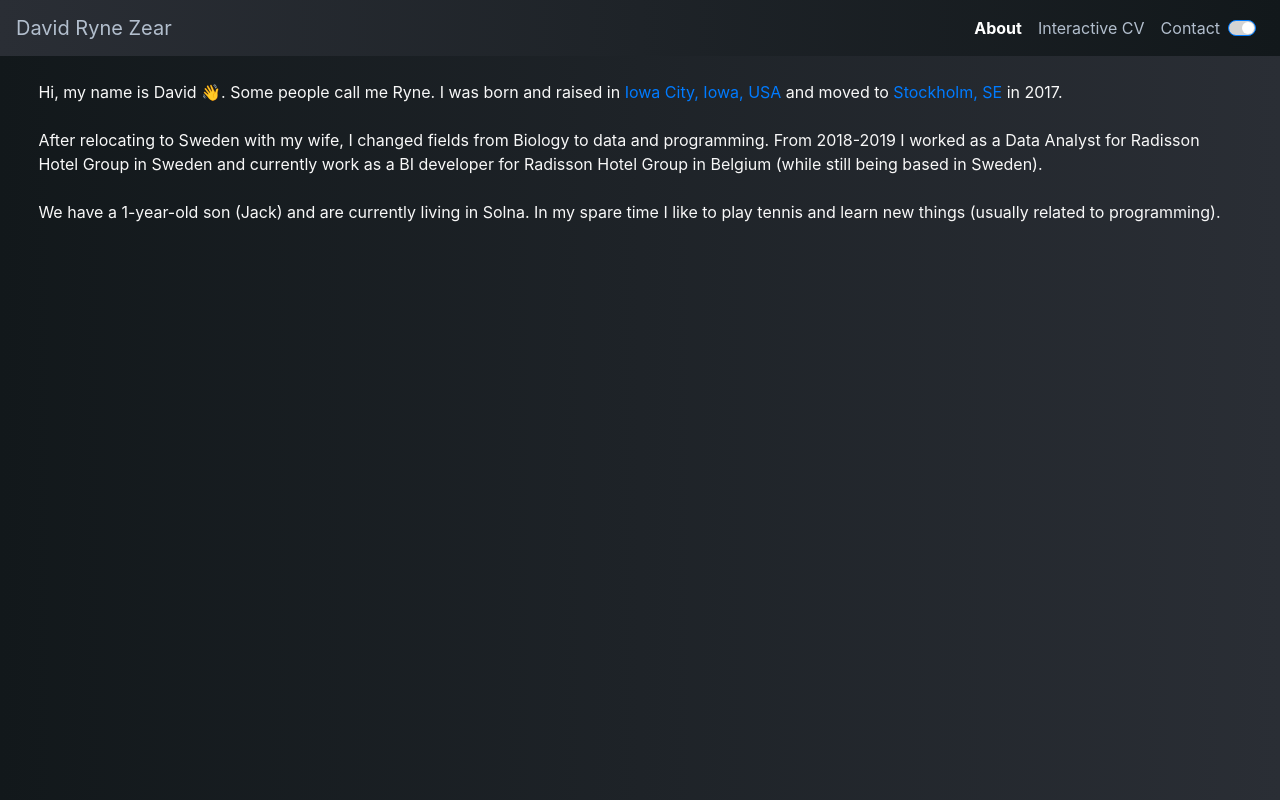
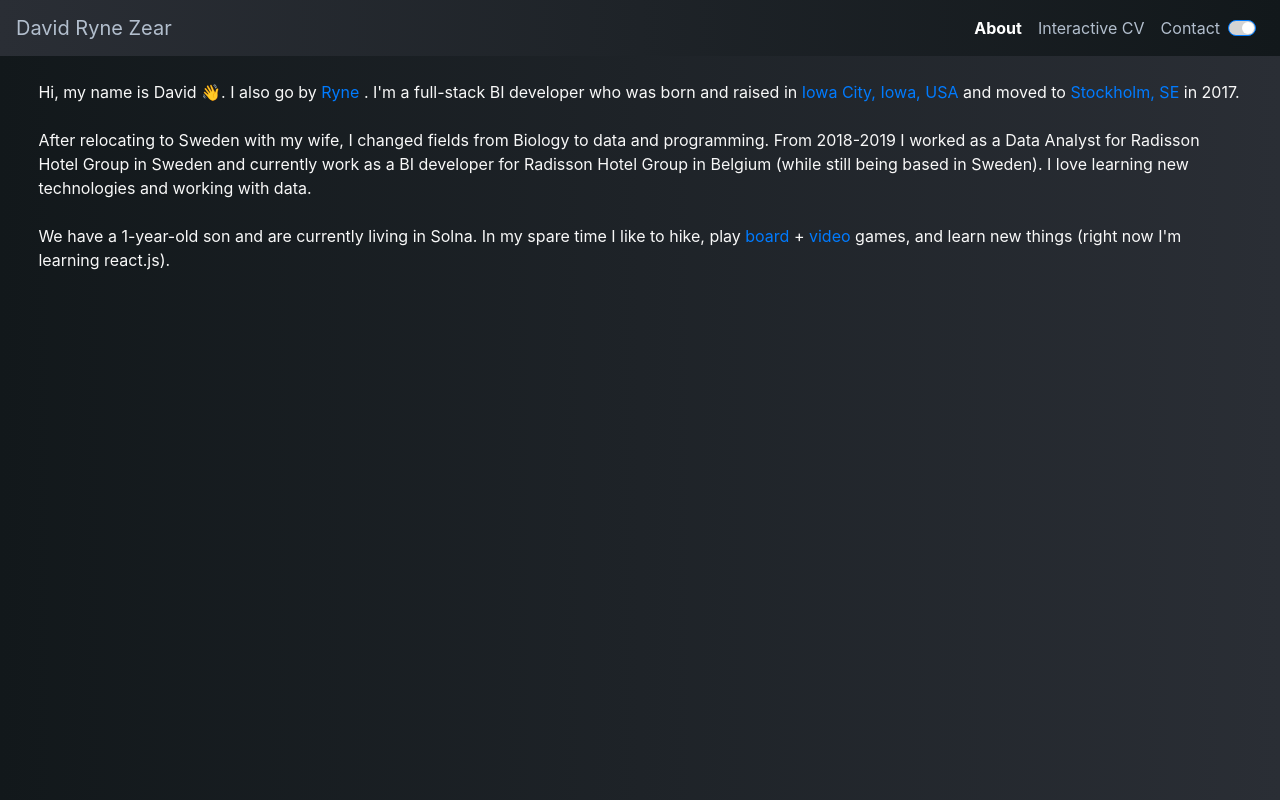
Before and after one commit to drzear/drz-home, a React (Create React App) app: page /about in a window 1280 px wide. Built offline with nearby package versions, Linux system fonts and the light colour scheme.

Commit message:
:construction: cv dates, about info

```diff
--- a/src/Components/Pages/About/About.tsx
+++ b/src/Components/Pages/About/About.tsx
@@ -13,11 +13,22 @@ class About extends React.Component {
                         <span role="img" aria-label="wave">
                             👋
                         </span>
-                        . Some people call me Ryne. I was born and raised in{" "}
+                        . I also go by{" "}
+                        <a
+                            target="_blank"
+                            rel="noopener noreferrer"
+                            href="https://en.wikipedia.org/wiki/Ryne_Sandberg"
+                            title="Ryne Sandberg, Cubs baseball great"
+                        >
+                            Ryne
+                        </a>{" "}
+                        . I'm a full-stack BI developer who was born and raised
+                        in{" "}
                         <a
                             target="_blank"
                             rel="noopener noreferrer"
                             href="https://www.google.com/maps/place/Iowa+City,+IA,+USA/@41.64716,-91.6094031,12z/data=!3m1!4b1!4m5!3m4!1s0x87e441c16a208817:0x6d711867870582b0!8m2!3d41.6611277!4d-91.5301683"
+                            title="Iowa City on Google Maps"
                         >
                             Iowa City, Iowa, USA
                         </a>{" "}
@@ -26,6 +37,7 @@ class About extends React.Component {
                             target="_blank"
                             rel="noopener noreferrer"
                             href="https://www.google.com/maps/place/Stockholm/@59.3261917,17.7018811,10z/data=!3m1!4b1!4m5!3m4!1s0x465f763119640bcb:0xa80d27d3679d7766!8m2!3d59.3293235!4d18.0685808"
+                            title="Stockholm on Google Maps"
                         >
                             Stockholm, SE
                         </a>{" "}
@@ -37,12 +49,31 @@ class About extends React.Component {
                         2018-2019 I worked as a Data Analyst for Radisson Hotel
                         Group in Sweden and currently work as a BI developer for
                         Radisson Hotel Group in Belgium (while still being based
-                        in Sweden).
+                        in Sweden). I love learning new technologies and working
+                        with data.
                         <br />
                         <br />
-                        We have a 1-year-old son (Jack) and are currently living
-                        in Solna. In my spare time I like to play tennis and
-                        learn new things (usually related to programming).
+                        We have a 1-year-old son and are currently living in
+                        Solna. In my spare time I like to hike, play{" "}
+                        <a
+                            target="_blank"
+                            rel="noopener noreferrer"
+                            href="https://boardgamegeek.com/boardgame/201808/clank-deck-building-adventure"
+                            title="Clank, my current favorite"
+                        >
+                            board
+                        </a>{" "}
+                        +{" "}
+                        <a
+                            target="_blank"
+                            rel="noopener noreferrer"
+                            href="https://www.worldofwarcraft.com"
+                            title="WoW, my all-time favorite"
+                        >
+                            video
+                        </a>{" "}
+                        games, and learn new things (right now I'm learning
+                        react.js).
                     </p>
                 </div>
             </>
--- a/src/Components/Pages/CV/cvData.tsx
+++ b/src/Components/Pages/CV/cvData.tsx
@@ -197,7 +197,7 @@ export const cvData: cvDataInt[] = [
         startYYYYMM: 201409,
         startDate: "October 2014",
         endYYYYMM: 201410,
-        endDate: "October 2014",
+        endDate: "November 2014",
         location: "Nepal",
         city: "",
         country: ["Nepal"],
@@ -220,7 +220,7 @@ export const cvData: cvDataInt[] = [
         startYYYYMM: 201408,
         startDate: "September 2014",
         endYYYYMM: 201409,
-        endDate: "September 2014",
+        endDate: "October 2014",
         location: "Australia",
         city: "",
         country: ["Australia"],
@@ -247,7 +247,7 @@ export const cvData: cvDataInt[] = [
         startYYYYMM: 201407,
         startDate: "August 2014",
         endYYYYMM: 201408,
-        endDate: "August 2014",
+        endDate: "September 2014",
         location: "New Zealand",
         city: "",
         country: ["New Zealand"],
--- a/src/Components/Pages/Home/Home.css
+++ b/src/Components/Pages/Home/Home.css
@@ -78,6 +78,8 @@
 .card:nth-child(3) {
     grid-area: c;
     animation-delay: calc(3 * var(--stagger-delay));
+    cursor: default;
+    pointer-events: none;
 }
 .card:nth-child(4) {
     grid-area: d;
--- a/src/Components/Pages/Home/Home.tsx
+++ b/src/Components/Pages/Home/Home.tsx
@@ -58,6 +58,7 @@ class Home extends React.Component<HomeProps, HomeState> {
                         onClick={() => this.handleOnClick("/cv")}
                     >
                         <span className="cardText">Interactive CV</span>
+                        <span className="cardText">+ Timeline</span>
                     </div>
                     <div
                         className={
@@ -71,6 +72,10 @@ class Home extends React.Component<HomeProps, HomeState> {
                         onClick={() => this.handleOnClick("/biSamples")}
                     >
                         <span className="cardText">BI Samples</span>
+                        <br />
+                        <span className="cardText">
+                            <b>coming soon!</b>
+                        </span>
                     </div>
                     <div
                         className={
```
